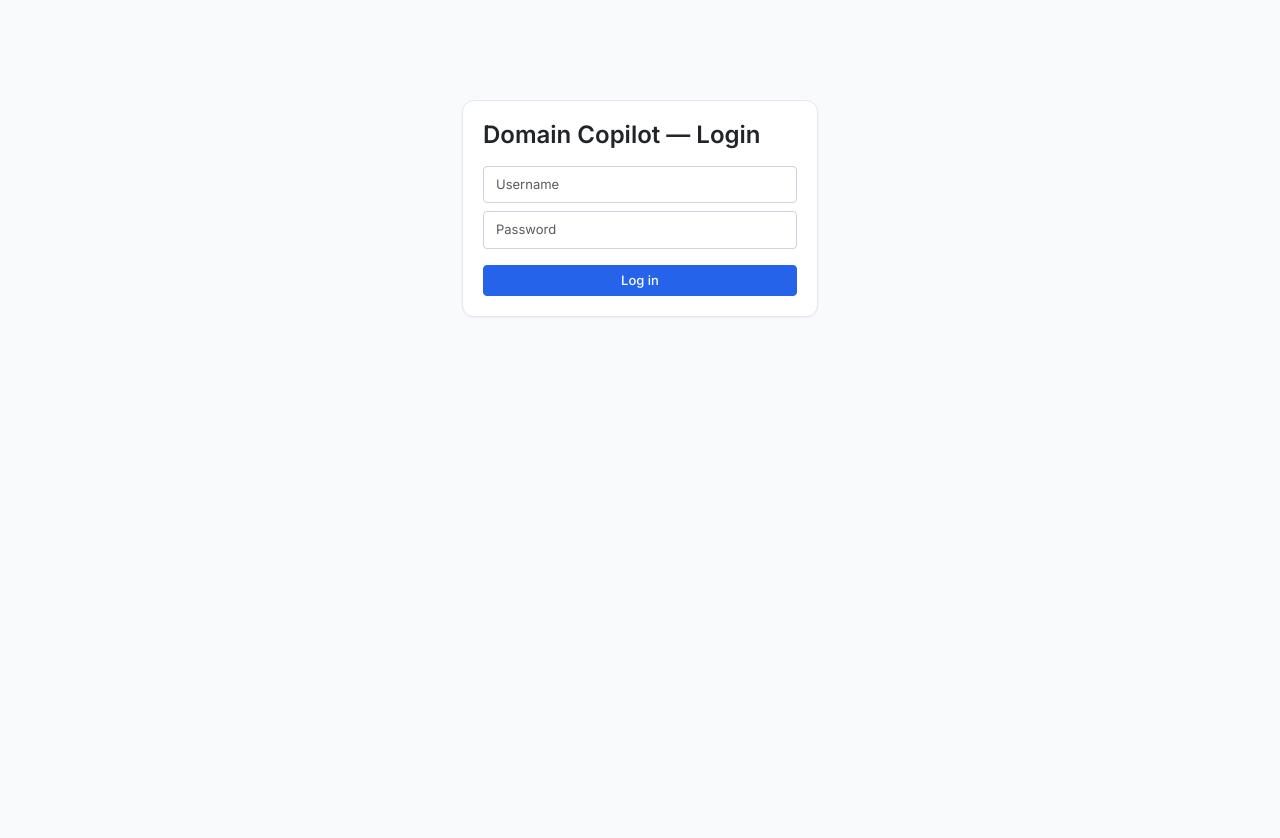
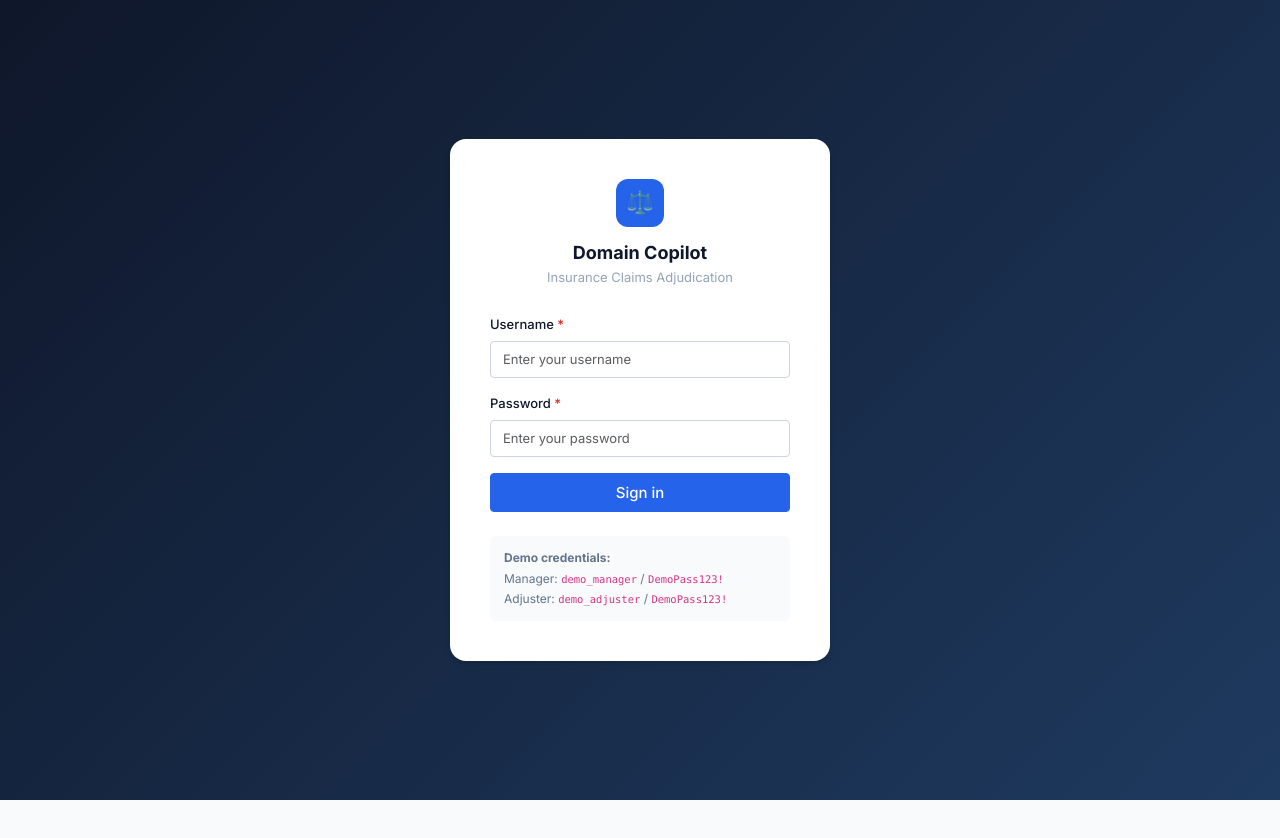
Before and after one commit to HamsEldakrory/Domain-copilot, a React app in the folder frontend/: page /login in a window 1280 px wide. Shown: the top 838 px of the page. After the commit the page ends 800 px from the top, so only its background shows below. Built offline with nearby package versions, Linux system fonts and the light colour scheme; no server answers; the HTML template or start-up script is replaced by a standard one.

Commit message:
feat: enhance Login and add Users component for user management

```diff
--- a/frontend/src/pages/Login.jsx
+++ b/frontend/src/pages/Login.jsx
@@ -1,62 +1,118 @@
+import { useEffect } from "react";
 import { useForm } from "react-hook-form";
 import { useNavigate } from "react-router-dom";
-import { Container, Card, Form, Button, Alert } from "react-bootstrap";
-import { useLogin } from "../hooks/useAuth";
+import { useSelector } from "react-redux";
+import { useLogin, useCurrentUser } from "../hooks/useAuth";
+
 export default function Login() {
-  const { register, handleSubmit } = useForm();
+  const {
+    register,
+    handleSubmit,
+    formState: { errors },
+  } = useForm();
 
   const login = useLogin();
   const navigate = useNavigate();
+  const access = useSelector((state) => state.auth.access);
+
+  // If already logged in redirect immediately
+  useEffect(() => {
+    if (access) navigate("/dashboard", { replace: true });
+  }, [access, navigate]);
 
   const onSubmit = (data) => {
     login.mutate(data, {
       onSuccess: () => {
-        navigate("/claims");
+        navigate("/dashboard", { replace: true });
       },
     });
   };
 
+  const errorMsg =
+    login.error?.response?.data?.detail ||
+    login.error?.response?.data?.error ||
+    (login.isError ? "Invalid username or password." : null);
+
   return (
-    <Container
-      style={{
-        maxWidth: 380,
-        marginTop: 100,
-      }}
-    >
-      <Card body>
-        <h4 className="mb-3">Domain Copilot — Login</h4>
+    <div className="login-page">
+      <div className="login-card">
+        <div className="login-logo">
+          <div className="login-logo-icon">⚖️</div>
+          <div className="login-logo-title">Domain Copilot</div>
+          <div className="login-logo-sub">Insurance Claims Adjudication</div>
+        </div>
 
-        <Form onSubmit={handleSubmit(onSubmit)}>
-          <Form.Group className="mb-2">
-            <Form.Control
-              placeholder="Username"
-              {...register("username", {
-                required: true,
-              })}
+        <form onSubmit={handleSubmit(onSubmit)} noValidate>
+          <div className="form-group">
+            <label className="form-label required" htmlFor="username">
+              Username
+            </label>
+            <input
+              id="username"
+              className={`form-control${errors.username ? " is-error" : ""}`}
+              placeholder="Enter your username"
+              autoComplete="username"
+              {...register("username", { required: "Username is required" })}
             />
-          </Form.Group>
+            {errors.username && (
+              <div className="form-error">{errors.username.message}</div>
+            )}
+          </div>
 
-          <Form.Group className="mb-3">
-            <Form.Control
+          <div className="form-group">
+            <label className="form-label required" htmlFor="password">
+              Password
+            </label>
+            <input
+              id="password"
               type="password"
-              placeholder="Password"
-              {...register("password", {
-                required: true,
-              })}
+              className={`form-control${errors.password ? " is-error" : ""}`}
+              placeholder="Enter your password"
+              autoComplete="current-password"
+              {...register("password", { required: "Password is required" })}
             />
-          </Form.Group>
+            {errors.password && (
+              <div className="form-error">{errors.password.message}</div>
+            )}
+          </div>
 
-          <Button type="submit" className="w-100" disabled={login.isPending}>
-            {login.isPending ? "Logging in..." : "Log in"}
-          </Button>
+          {errorMsg && (
+            <div className="alert alert-error mb-16">{errorMsg}</div>
+          )}
 
-          {login.isError && (
-            <Alert variant="danger" className="mt-2">
-              Invalid credentials
-            </Alert>
-          )}
-        </Form>
-      </Card>
-    </Container>
+          <button
+            type="submit"
+            className="btn btn-primary w-full btn-lg"
+            disabled={login.isPending}
+          >
+            {login.isPending ? (
+              <>
+                <span className="spinner" /> Signing in…
+              </>
+            ) : (
+              "Sign in"
+            )}
+          </button>
+        </form>
+
+        <div
+          style={{
+            marginTop: 24,
+            padding: "12px 14px",
+            background: "#f8fafc",
+            borderRadius: 6,
+            fontSize: 12,
+            color: "#64748b",
+            lineHeight: 1.7,
+          }}
+        >
+          <strong>Demo credentials:</strong>
+          <br />
+          Manager: <code>demo_manager</code> / <code>DemoPass123!</code>
+          <br />
+          Adjuster: <code>demo_adjuster</code> / <code>DemoPass123!</code>
+        </div>
+      </div>
+    </div>
   );
 }
--- /dev/null
+++ b/frontend/src/pages/Users.jsx
@@ -0,0 +1,141 @@
+import { useState } from "react";
+import { useSelector } from "react-redux";
+import { useNavigate } from "react-router-dom";
+import { useForm } from "react-hook-form";
+import { useCreateAdjuster } from "../hooks/useUsers";
+import { useCurrentUser } from "../hooks/useAuth";
+import AppShell from "../components/AppShell";
+
+export default function Users() {
+  const { register, handleSubmit, formState: { errors }, reset } = useForm();
+  const createAdjuster = useCreateAdjuster();
+  const [successMsg, setSuccessMsg] = useState(null);
+  const user = useSelector((s) => s.auth.user);
+  useCurrentUser(true);
+  const navigate = useNavigate();
+
+  if (user && user.role !== "MANAGER") {
+    navigate("/forbidden", { replace: true });
+    return null;
+  }
+
+  const onSubmit = (data) => {
+    createAdjuster.mutate(data, {
+      onSuccess: (res) => {
+        setSuccessMsg(
+          `Adjuster account created: ${res.username ?? data.username}`
+        );
+        reset();
+      },
+    });
+  };
+
+  const apiError =
+    createAdjuster.error?.response?.data?.username?.[0] ||
+    createAdjuster.error?.response?.data?.error ||
+    createAdjuster.error?.response?.data?.detail ||
+    (createAdjuster.isError ? "Failed to create account." : null);
+
+  return (
+    <AppShell title="Users">
+      <div className="page-header">
+        <div>
+          <div className="page-title">User Management</div>
+          <div className="page-subtitle">Manager-only · Create adjuster accounts</div>
+        </div>
+      </div>
+
+      <div style={{ maxWidth: 500 }}>
+        <div className="card">
+          <div className="card-header">
+            <span className="card-title">Create Adjuster Account</span>
+          </div>
+          <div className="card-body">
+            {successMsg && (
+              <div className="alert alert-success mb-16">{successMsg}</div>
+            )}
+
+            <form onSubmit={handleSubmit(onSubmit)}>
+              <div className="form-group">
+                <label className="form-label required">Username</label>
+                <input
+                  className={`form-control${errors.username ? " is-error" : ""}`}
+                  placeholder="e.g. john_adjuster"
+                  autoComplete="off"
+                  {...register("username", {
+                    required: "Username is required",
+                    minLength: { value: 3, message: "At least 3 characters" },
+                    pattern: {
+                      value: /^[a-zA-Z0-9_]+$/,
+                      message: "Letters, digits and underscores only",
+                    },
+                  })}
+                />
+                {errors.username && (
+                  <div className="form-error">{errors.username.message}</div>
+                )}
+              </div>
+
+              <div className="form-group">
+                <label className="form-label required">Email</label>
+                <input
+                  type="email"
+                  className={`form-control${errors.email ? " is-error" : ""}`}
+                  placeholder="e.g. john@example.com"
+                  {...register("email", {
+                    required: "Email is required",
+                    pattern: {
+                      value: /^[^\s@]+@[^\s@]+\.[^\s@]+$/,
+                      message: "Enter a valid email address",
+                    },
+                  })}
+                />
+                {errors.email && (
+                  <div className="form-error">{errors.email.message}</div>
+                )}
+              </div>
+
+              <div className="form-group">
+                <label className="form-label required">Password</label>
+                <input
+                  type="password"
+                  className={`form-control${errors.password ? " is-error" : ""}`}
+                  placeholder="Minimum 8 characters"
+                  {...register("password", {
+                    required: "Password is required",
+                    minLength: { value: 8, message: "At least 8 characters" },
+                  })}
+                />
+                {errors.password && (
+                  <div className="form-error">{errors.password.message}</div>
+                )}
+              </div>
+
+              {apiError && (
+                <div className="alert alert-error mb-16">{apiError}</div>
+              )}
+
+              <button
+                type="submit"
+                className="btn btn-primary"
+                disabled={createAdjuster.isPending}
+              >
+                {createAdjuster.isPending ? (
+                  <><span className="spinner" /> Creating…</>
+                ) : (
+                  "Create Adjuster"
+                )}
+              </button>
+            </form>
+          </div>
+          <div className="card-footer">
+            <p className="text-muted text-sm">
+              The new adjuster will be able to log in immediately and see only
+              claims assigned to them.
+            </p>
+          </div>
+        </div>
+      </div>
+    </AppShell>
+  );
+}
```
